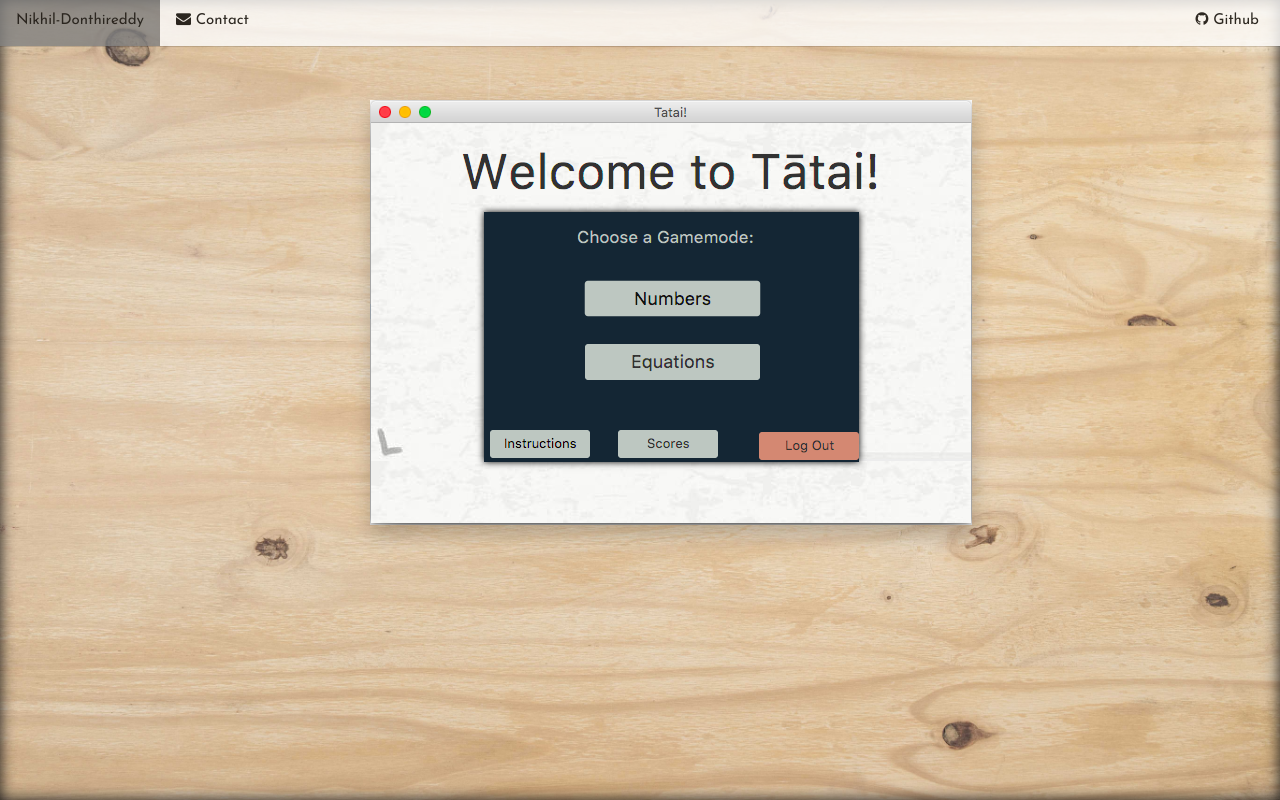
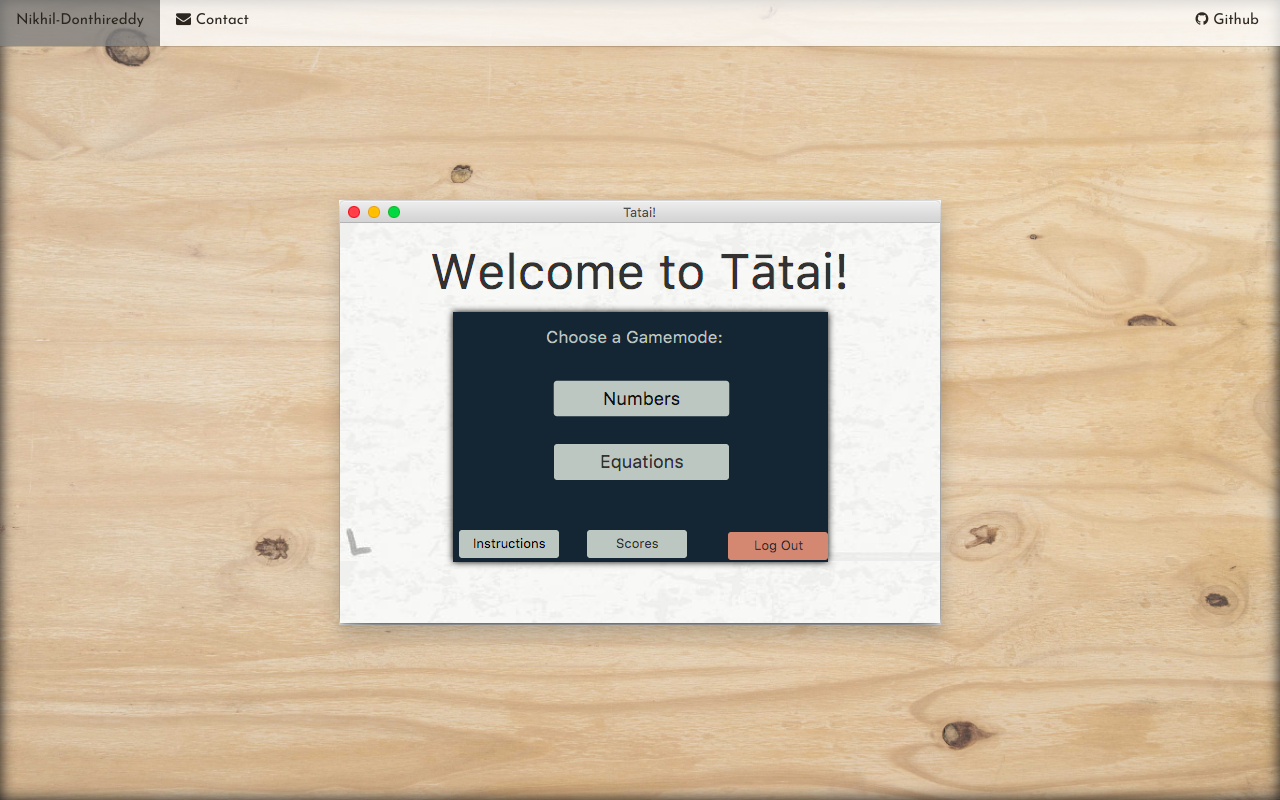
Before and after one commit to Nikhil-Dreddy/Nikhil-Dreddy.github.io, a plain HTML site: page tatai.html in a window 1280 px wide. Shown: the top 800 px of the page. Drawn offline with nearby package versions, Linux system fonts and the light colour scheme.

Commit message:
fixed tatai image to be consistent across all desktop sizes

```diff
--- a/stylesheets/tatai.css
+++ b/stylesheets/tatai.css
@@ -98,10 +98,12 @@ a {
 
 .bg_foo img {
     max-width: 100%;
-    border: 0;
-    position:absolute;
-    left: 370px;
-    top:100px;
+    top:200px;
+    position: absolute;
+    margin-left: auto;
+    margin-right: auto;
+    left: 0;
+    right: 0;
     overflow: hidden;
     box-shadow: 1px 10px 18px 1px rgba(0,0,0,0.2);
 }
```
